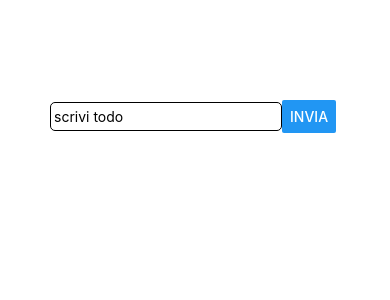
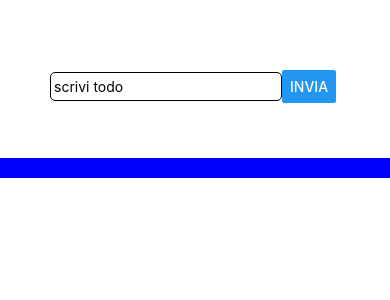
Before and after one commit to AndreaTom98/TodoApp_ReactNative_Universapp, a React Native app: screen / in a window 390 px wide. Both pictures are taken after a click on the button "INVIA". Shown: the top 300 px of the page. Built offline with nearby package versions, Linux system fonts and the light colour scheme.

Commit message:
sezione 2 parte 8

```diff
--- a/App.js
+++ b/App.js
@@ -1,5 +1,5 @@
 import React from "react";
-import { StyleSheet, Text, View, TextInput, Button } from "react-native";
+import { StyleSheet, Text, View, TextInput, Button, ScrollView } from "react-native";
 
 export default class App extends React.Component {
   state = {
@@ -19,26 +19,22 @@ export default class App extends React.Component {
         todoList: prevState.todoList.concat(prevState.value)
       }
     })
-    this.setState({
-      value: ""
-    })
+    // this.setState({
+    //   value: ""
+    // })
   }
   render() {
-    const list = this.state.todoList.map(todo => {
-      return <Text>{todo}</Text>
+    const list = this.state.todoList.map((todo, index) => {
+      return <View style={styles.Output}><Text style={styles.Todo} key={index}>{todo}</Text></View>
     })
     return (
-      <View>
+      <ScrollView>
         <View style={styles.InputContainer}>
-          {/* Input */}
           <TextInput value={this.state.value} onChangeText={this.onChangeTextHandler} placeholder="scrivi todo" style={[styles.Input]} />
           <Button title="invia" onPress={this.addTodoHandler} />
         </View>
-        <View>
-          {/* Output */}
           {list}
-        </View>
-      </View>
+      </ScrollView>
     );
   }
 }
@@ -53,8 +49,19 @@ const styles = StyleSheet.create({
   },
   InputContainer: {
     padding: 50,
-    marginTop: 50,
+    marginTop: 20,
     flexDirection: "row",
     alignItems: "center"
+  },
+  Output: {
+    backgroundColor: 'blue',
+    justifyContent: 'center',
+    alignItems: 'center',
+    paddingVertical: 10,
+    marginVertical: 5,
+  },
+  Todo: {
+    color: 'white',
   }
+
 });
```
